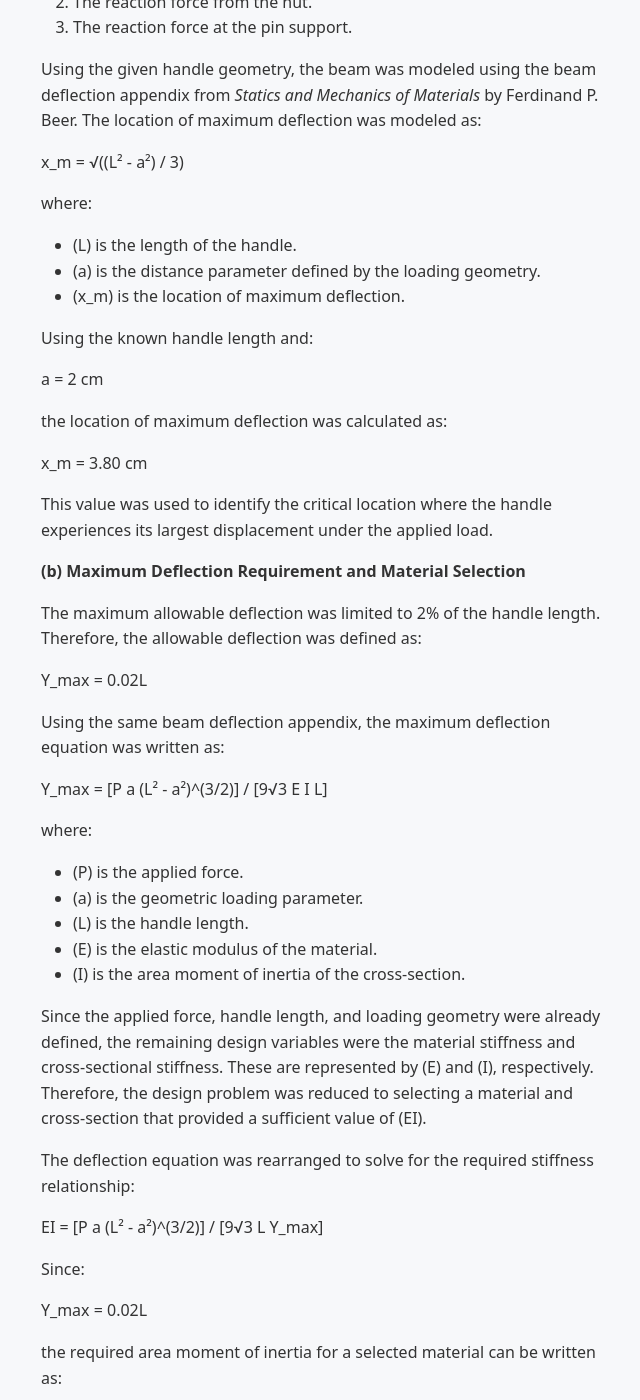
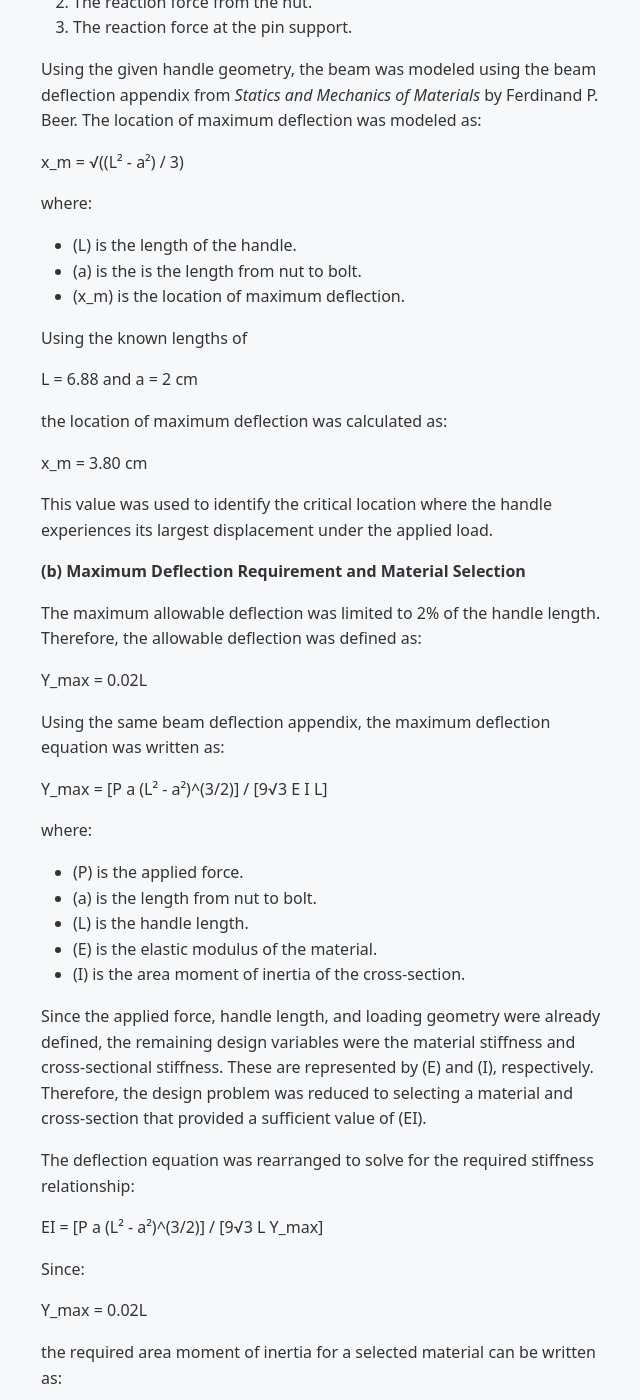
Before and after one commit to seamus-finn/seamus-finn.github.io, a Jekyll site: the page built from _projects/2026-Nutcracker.md, in a window 1280 px wide and 1400 px high, scrolled down 2491 px. Shown: the whole window, without its empty margins (311-951 px from the left). Built offline with Jekyll 4.4.1, drawn with Linux system fonts in a browser that asks for light colours.

Commit message:
Update 2026-Nutcracker.md

```diff
--- a/_projects/2026-Nutcracker.md
+++ b/_projects/2026-Nutcracker.md
@@ -64,11 +64,13 @@ x_m = √((L² - a²) / 3)
 where:
 
 * (L) is the length of the handle.
-* (a) is the distance parameter defined by the loading geometry.
+* (a) is the is the length from nut to bolt.
 * (x_m) is the location of maximum deflection.
 
-Using the known handle length and:
+Using the known lengths of
 
+L = 6.88
+and
 a = 2 cm
 
 the location of maximum deflection was calculated as:
@@ -90,7 +92,7 @@ Y_max = [P a (L² - a²)^(3/2)] / [9√3 E I L]
 where:
 
 * (P) is the applied force.
-* (a) is the geometric loading parameter.
+* (a) is the length from nut to bolt.
 * (L) is the handle length.
 * (E) is the elastic modulus of the material.
 * (I) is the area moment of inertia of the cross-section.
```
